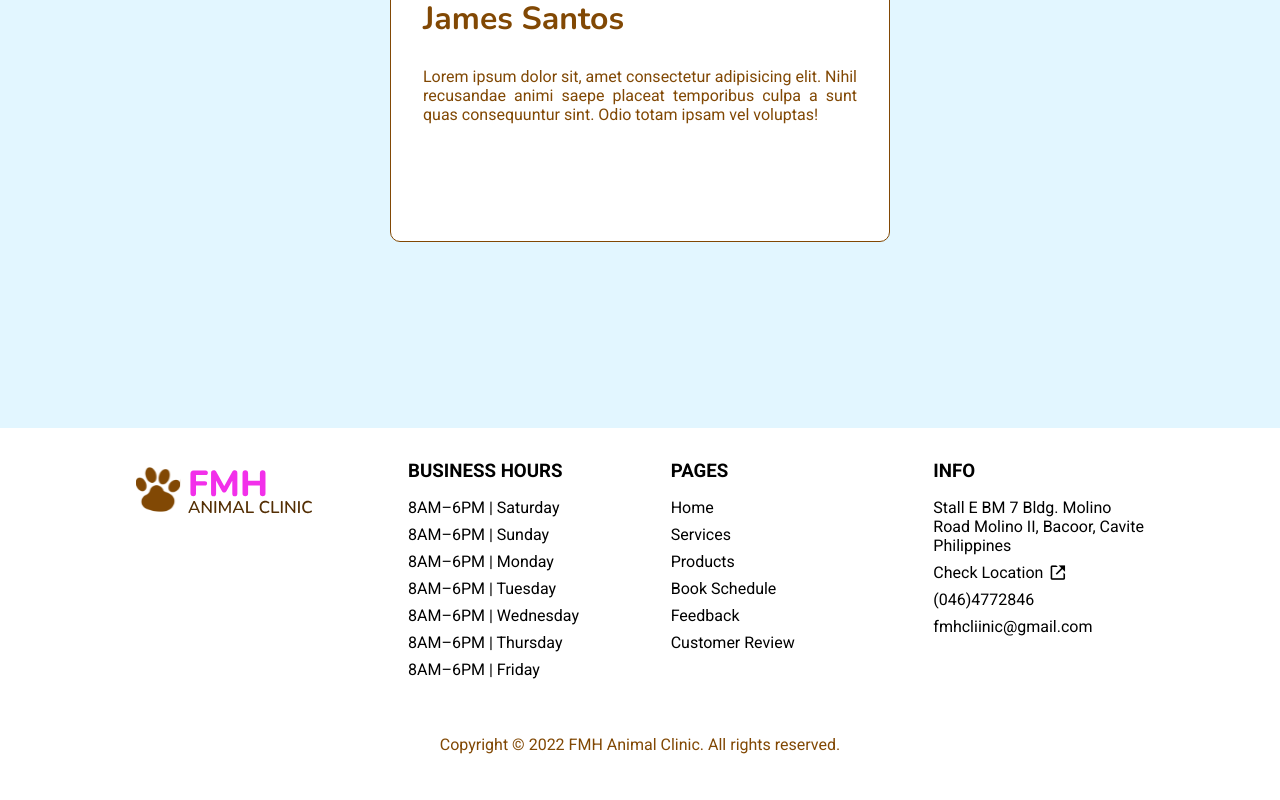
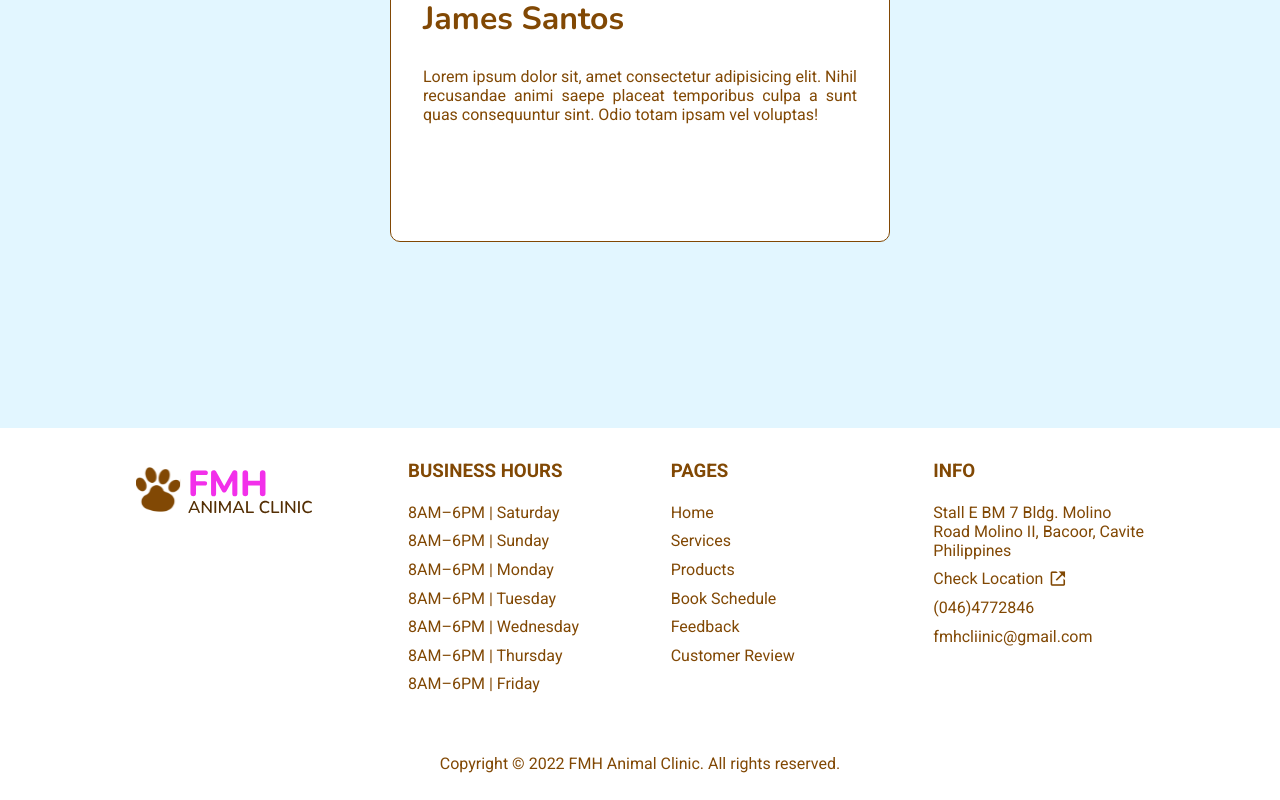
Before and after one commit to EricEchemane/FMH-Animal-Clinic-IMS, a Next.js app: page / in a window 1280 px wide. Shown: the part 3242-4042 px from the top of the page. Built offline with nearby package versions, Linux system fonts and the light colour scheme.

Commit message:
change color of footer

```diff
--- a/src/components/Footer/index.tsx
+++ b/src/components/Footer/index.tsx
@@ -10,6 +10,7 @@ export default function Footer() {
             <div className={style.socialLinks}>
 
                 <div className={style.socialLinksContainer}>
+
                     <div className={style.logo}>
                         <Image src={fmhLogo} alt="logo" />
                     </div>
--- a/src/components/Footer/style.module.css
+++ b/src/components/Footer/style.module.css
@@ -2,6 +2,10 @@
   width: 100%;
   height: auto;
   background: var(--white);
+}
+
+.socialLinksContainer * {
+  color: var(--brown);
 }
 
 .socialLinksContainer {
@@ -16,7 +20,6 @@
 }
 
 .socialLinksContainer a {
-  color: black;
   font-size: 1rem;
 }
 .socialLinksContainer > div {
@@ -29,10 +32,13 @@
   display: block;
 }
 
+.socialLinksContainer > div > ul > li {
+  padding: 0.3rem 0;
+}
+
 .socialLinksContainer > div > ul {
   display: flex;
   flex-direction: column;
-  gap: 0.5rem;
 }
 .location {
   display: flex;
```
